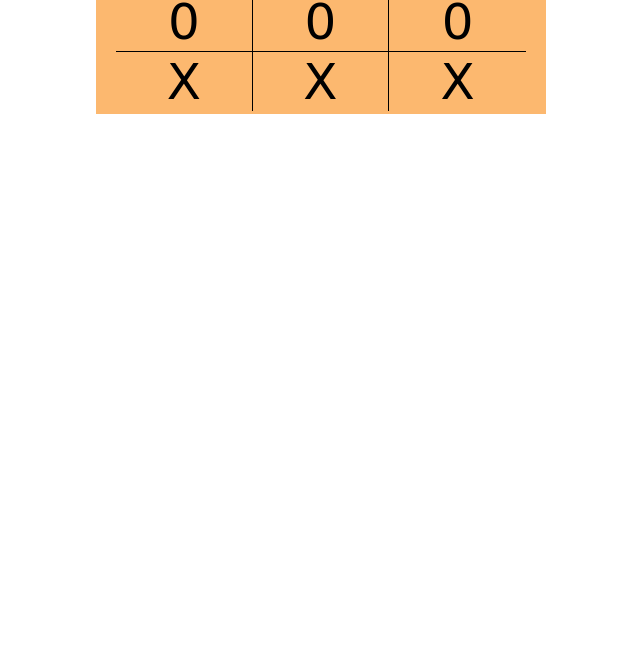
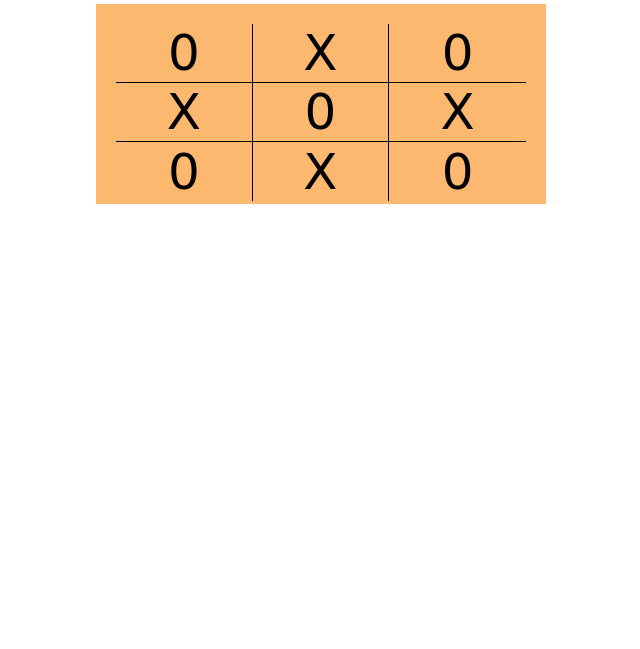
Before and after one commit to Chris1-web/TicTacToe, a plain HTML site: page index.html in a window 1280 px wide. Shown: the part 151-800 px from the top of the page, without its empty margins (319-959 px from the left). Drawn offline with Linux system fonts and the light colour scheme; a web font is replaced by a local one.

Commit message:
population of board with module javascript done

```diff
--- a/index.html
+++ b/index.html
@@ -16,19 +16,19 @@
       <main>
         <div class="gameboard">
           <div class="column-1">
-            <div class="section">X</div>
-            <div class="section">0</div>
-            <div class="section">X</div>
+            <div class="section section-1" data-number="1"></div>
+            <div class="section section-2" data-number="2"></div>
+            <div class="section section-3" data-number="3"></div>
           </div>
           <div class="column-2">
-            <div class="section">X</div>
-            <div class="section">0</div>
-            <div class="section">X</div>
+            <div class="section section-4" data-number="4"></div>
+            <div class="section section-5" data-number="5"></div>
+            <div class="section section-6" data-number="6"></div>
           </div>
           <div class="column-3">
-            <div class="section">X</div>
-            <div class="section">0</div>
-            <div class="section">X</div>
+            <div class="section section-7" data-number="7"></div>
+            <div class="section section-8" data-number="8"></div>
+            <div class="section section-9" data-number="9"></div>
           </div>
         </div>
       </main>
--- a/js/script.js
+++ b/js/script.js
@@ -1,7 +1,24 @@
-const Gameboard = (function () {
-  const board = ["X", "O", "X", "O", "X", "O", "X", "O", "X"];
-})();
+const documentMock = (() => ({
+  querySelector: (selector) => ({
+    innerHTML: null,
+  }),
+}))();
+
+const Gameboard = (function (doc) {
+  const boardArray = ["0", "X", "0", "X", "0", "X", "0", "X", "0"];
+  // when write to DOM is called, loop over board array and insert in DOM when it is ready
+  const writeToDOM = function () {
+    boardArray.forEach(function (board, i) {
+      if (!!doc && "querySelector" in doc) {
+        document.querySelector(`.section-${i + 1}`).textContent = board;
+      }
+    });
+  };
+  return { writeToDOM };
+})(document || documentMock);
 
 const player = function () {};
 
 const displayController = (function () {})();
+
+Gameboard.writeToDOM();
--- a/style/style.css
+++ b/style/style.css
@@ -17,8 +17,10 @@ html {
 
 .container {
   max-width: 80rem;
-  margin: 1rem auto;
+  margin: 0 auto;
   font-family: "Hubballi", cursive;
+  height: 100vh;
+  padding-top: 10rem;
 }
 
 .navigation {
```
